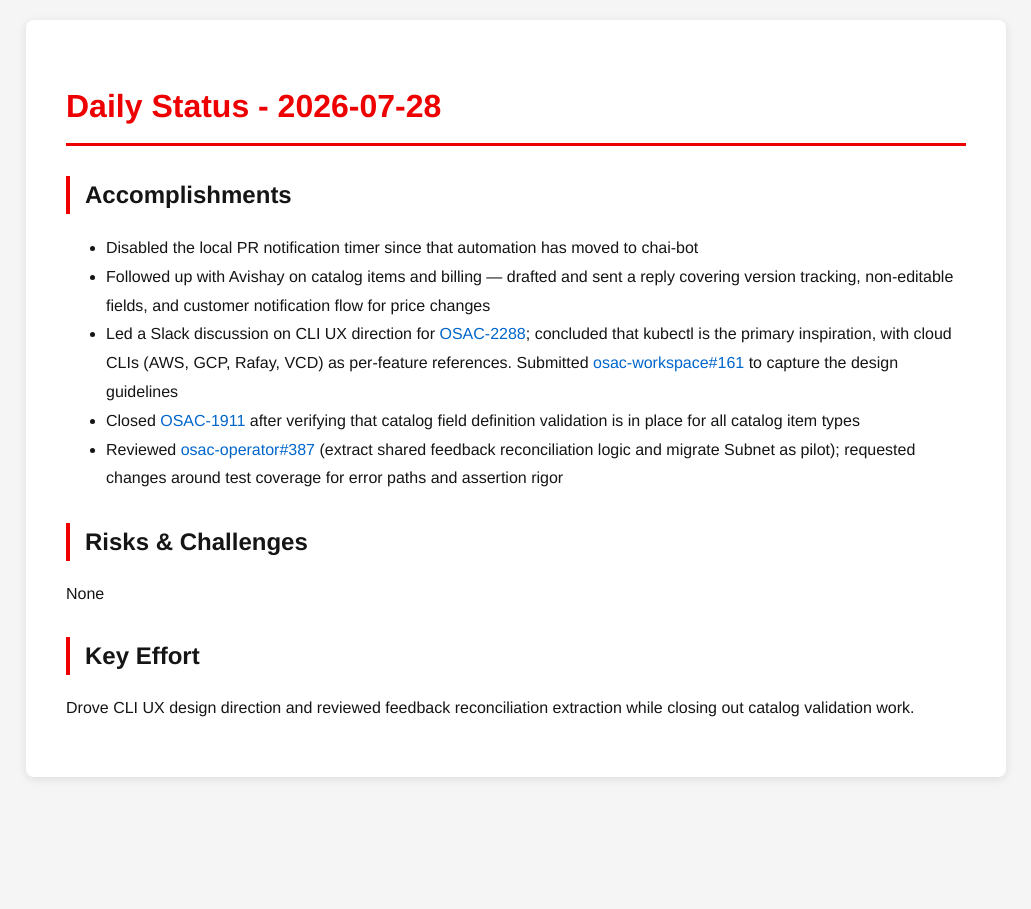
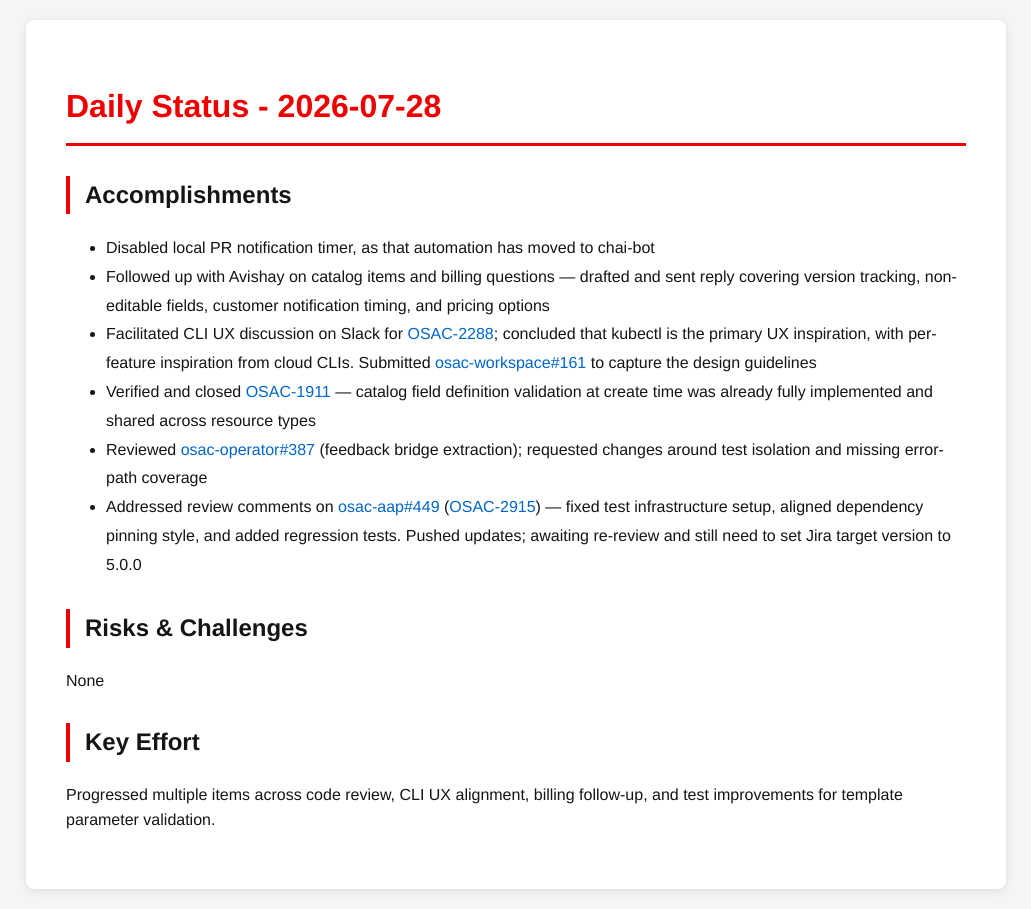
Before and after one commit to tzvatot/daily-status, a Jekyll site: the page built from 2026-07-28.md, in a window 1280 px wide. Shown: the whole page, without its empty margins (124-1155 px from the left). Built offline with Jekyll 4.4.1, drawn with Linux system fonts in a browser that asks for light colours.

Commit message:
Daily status update - 2026-07-28

```diff
--- a/2026-07-28.md
+++ b/2026-07-28.md
@@ -7,14 +7,15 @@ date: 2026-07-28
 # Daily Status - 2026-07-28
 
 ## Accomplishments
-- Disabled the local PR notification timer since that automation has moved to chai-bot
-- Followed up with Avishay on catalog items and billing — drafted and sent a reply covering version tracking, non-editable fields, and customer notification flow for price changes
-- Led a Slack discussion on CLI UX direction for [OSAC-2288](https://redhat.atlassian.net/browse/OSAC-2288); concluded that kubectl is the primary inspiration, with cloud CLIs (AWS, GCP, Rafay, VCD) as per-feature references. Submitted [osac-workspace#161](https://github.com/osac-project/osac-workspace/pull/161) to capture the design guidelines
-- Closed [OSAC-1911](https://redhat.atlassian.net/browse/OSAC-1911) after verifying that catalog field definition validation is in place for all catalog item types
-- Reviewed [osac-operator#387](https://github.com/osac-project/osac-operator/pull/387) (extract shared feedback reconciliation logic and migrate Subnet as pilot); requested changes around test coverage for error paths and assertion rigor
+- Disabled local PR notification timer, as that automation has moved to chai-bot
+- Followed up with Avishay on catalog items and billing questions — drafted and sent reply covering version tracking, non-editable fields, customer notification timing, and pricing options
+- Facilitated CLI UX discussion on Slack for [OSAC-2288](https://redhat.atlassian.net/browse/OSAC-2288); concluded that kubectl is the primary UX inspiration, with per-feature inspiration from cloud CLIs. Submitted [osac-workspace#161](https://github.com/osac-project/osac-workspace/pull/161) to capture the design guidelines
+- Verified and closed [OSAC-1911](https://redhat.atlassian.net/browse/OSAC-1911) — catalog field definition validation at create time was already fully implemented and shared across resource types
+- Reviewed [osac-operator#387](https://github.com/osac-project/osac-operator/pull/387) (feedback bridge extraction); requested changes around test isolation and missing error-path coverage
+- Addressed review comments on [osac-aap#449](https://github.com/osac-project/osac-aap/pull/449) ([OSAC-2915](https://redhat.atlassian.net/browse/OSAC-2915)) — fixed test infrastructure setup, aligned dependency pinning style, and added regression tests. Pushed updates; awaiting re-review and still need to set Jira target version to 5.0.0
 
 ## Risks & Challenges
 None
 
 ## Key Effort
-Drove CLI UX design direction and reviewed feedback reconciliation extraction while closing out catalog validation work.
+Progressed multiple items across code review, CLI UX alignment, billing follow-up, and test improvements for template parameter validation.
```
